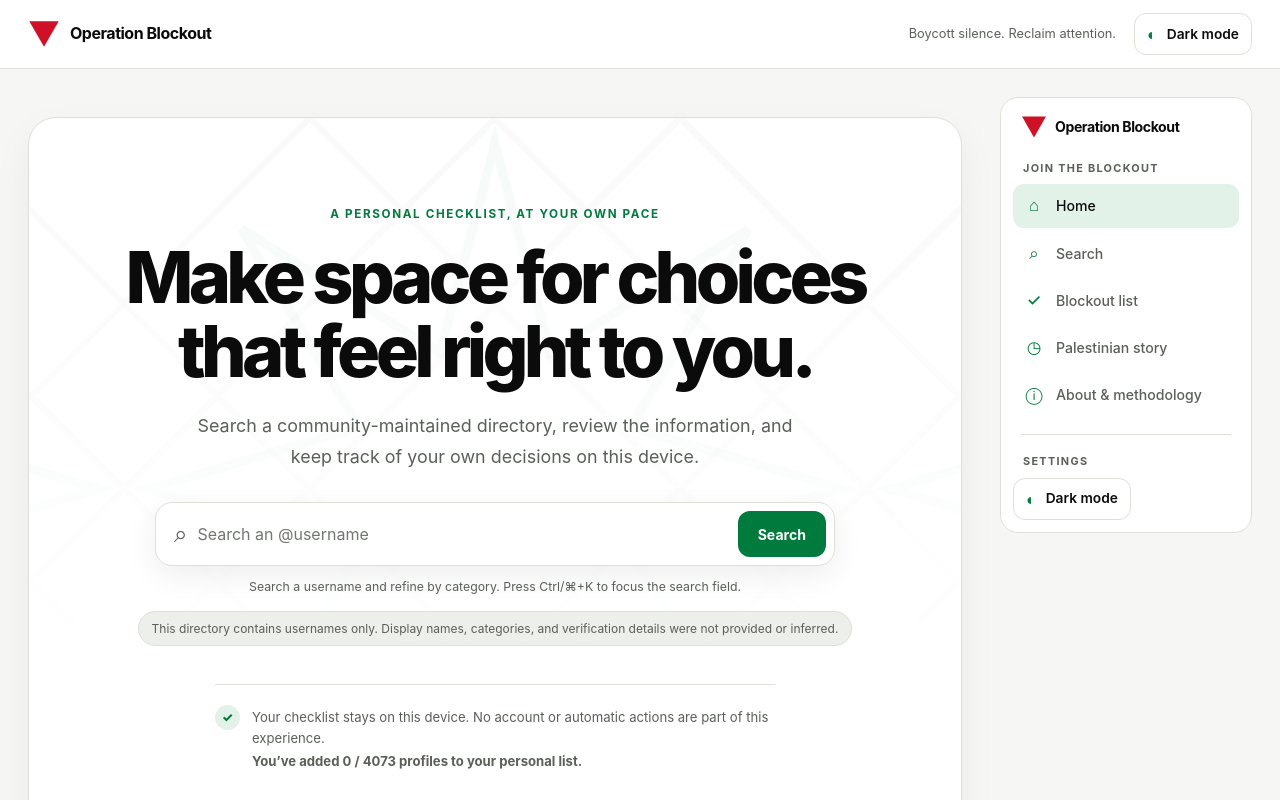
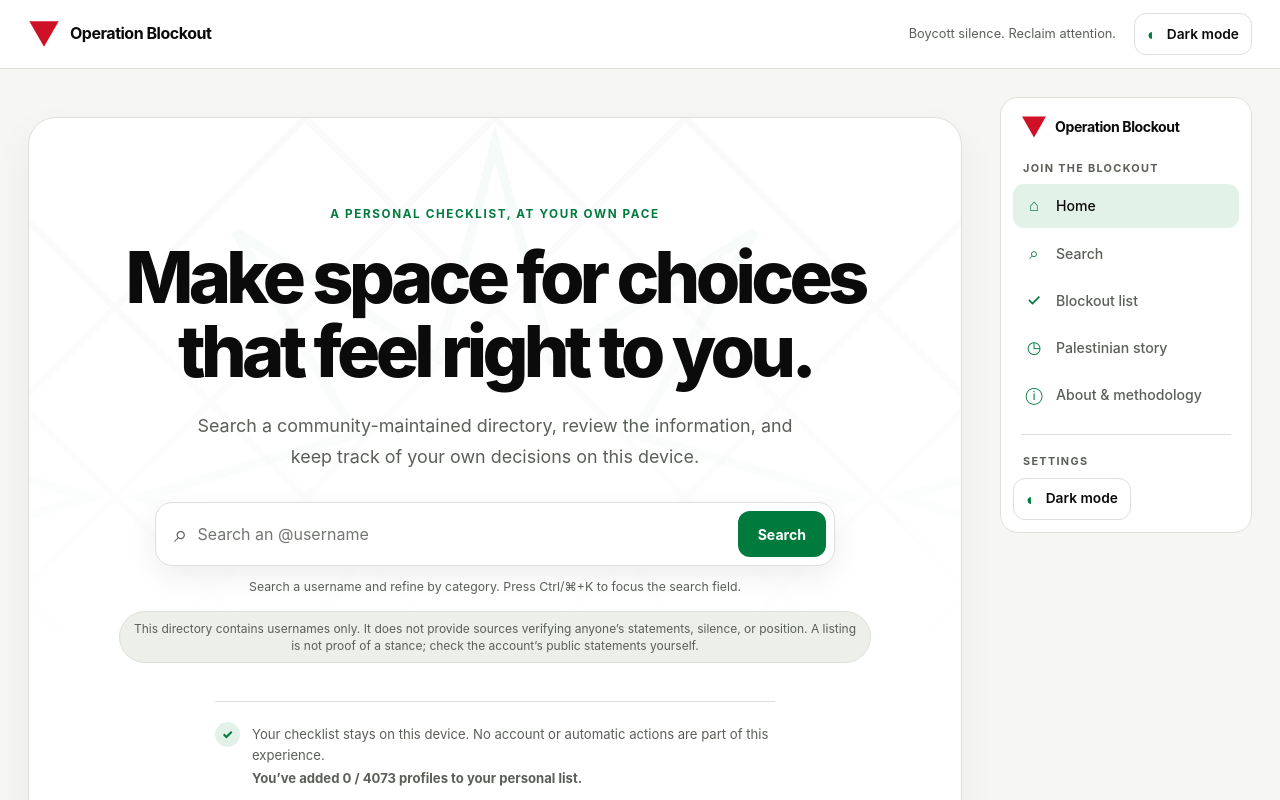
Before and after one commit to mohammedfarhannp/Sinwar-7, a React (Vite) app: page / in a window 1280 px wide. Shown: the top 800 px of the page. Built offline with nearby package versions, Linux system fonts and the light colour scheme.

Commit message:
copy(dataset): clarify directory evidence limits
Explain that usernames do not verify account statements or positions.

```diff
--- a/src/components/DatasetNotice.tsx
+++ b/src/components/DatasetNotice.tsx
@@ -12,8 +12,9 @@ export function DatasetNotice() {
 
   return (
     <p className="dataset-notice" role="note">
-      This directory contains usernames only. Display names, categories, and
-      verification details were not provided or inferred.
+      This directory contains usernames only. It does not provide sources
+      verifying anyone’s statements, silence, or position. A listing is not
+      proof of a stance; check the account’s public statements yourself.
     </p>
   );
 }
```
